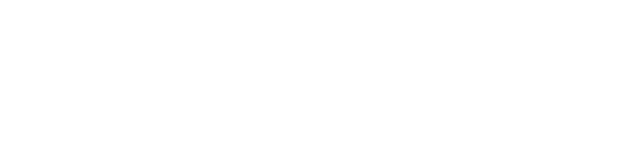
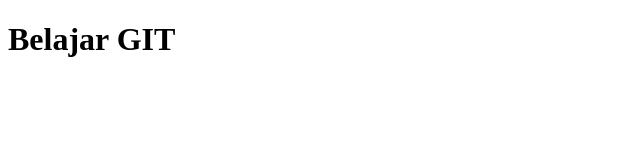
Before and after one commit to roisro/belajar-git, a plain HTML site: page index.html in a window 1280 px wide. Shown: the whole page, without its empty margins (0-640 px from the left). Drawn offline with Linux system fonts and the light colour scheme.

Commit message:
menambahkan elemen h1

```diff
--- a/index.html
+++ b/index.html
@@ -6,6 +6,6 @@
     <title>Document</title>
 </head>
 <body>
-
+    <h1>Belajar GIT</h1>
 </body>
 </html>
```
